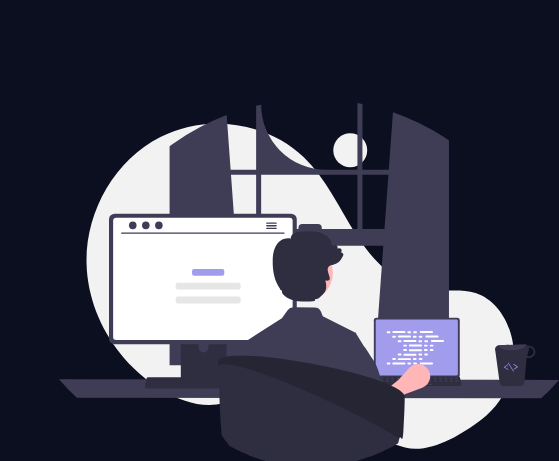
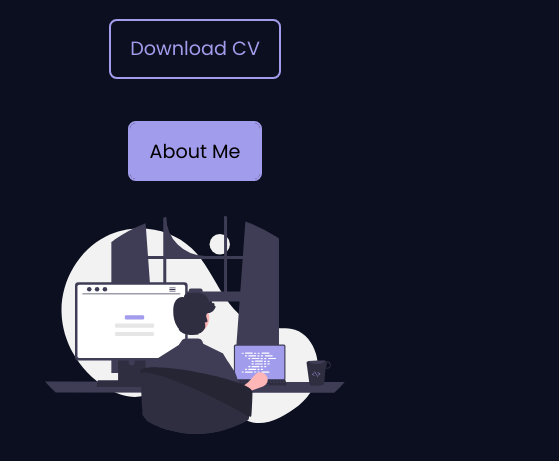
Before and after one commit to Zlatkowicz/Portfolio, a website: page index.html in a window 390 px wide. Shown: the part 410-871 px from the top of the page, 559 px wide, since content can reach past the window. After the commit the page ends 844 px from the top, so only its background shows below. Drawn offline with Linux system fonts and the light colour scheme.

Commit message:
Responsive Header

```diff
--- a/scss/components/_header.scss
+++ b/scss/components/_header.scss
@@ -9,6 +9,10 @@ header {
     display: flex;
     @media screen and (max-width: 900px){
         flex-direction: column;
+        justify-content: space-evenly;
+    }
+    @media screen and (max-width: 500px) {
+        width: 100%;
     }
     /* Aside Left Start */
     .aside {
@@ -23,10 +27,16 @@ header {
             height: 25%;
             img {
                 @include icon;
+                @media screen and (max-width: 900px) {
+                    margin: .5em 1em;
+                }
             }
             hr {
                 color: map-get($color, tittle);
                 height: 4vh;
+                @media screen and (max-width: 900px) {
+                    display: none;
+                }
             }
         }
         .span__container {
@@ -66,8 +76,14 @@ header {
                 @include flex(space-evenly);
                 flex-direction: row;
                 width: 100%;
+                @media screen and (max-width: 550px){
+                    flex-direction: column;
+                }
                 .btn {
                     @include btn;
+                    @media screen and (max-width: 550px) {
+                        margin: .5em 0;
+                    }
                 }
                 .btn__about {
                     background-color: map-get($color, tittle);
@@ -77,6 +93,14 @@ header {
             img {
                 width: 500px;
                 height: 500px;
+                @media screen and (max-width: 900px) {
+                    width: 350px;
+                    height: 350px;
+                }
+                @media screen and (max-width: 500px) {
+                    width: 300px;
+                    height: 300px;
+                }
             }
         }
     }
@@ -84,6 +108,9 @@ header {
 
     /* Aside Right Start */
     .aside__right {
+        @media screen and (max-width: 900px) {
+            display: none;
+        }
         .aside__div {
             img {
                 height: 45px;
```
Also changed, not shown: css/style.css, 1 other file.
